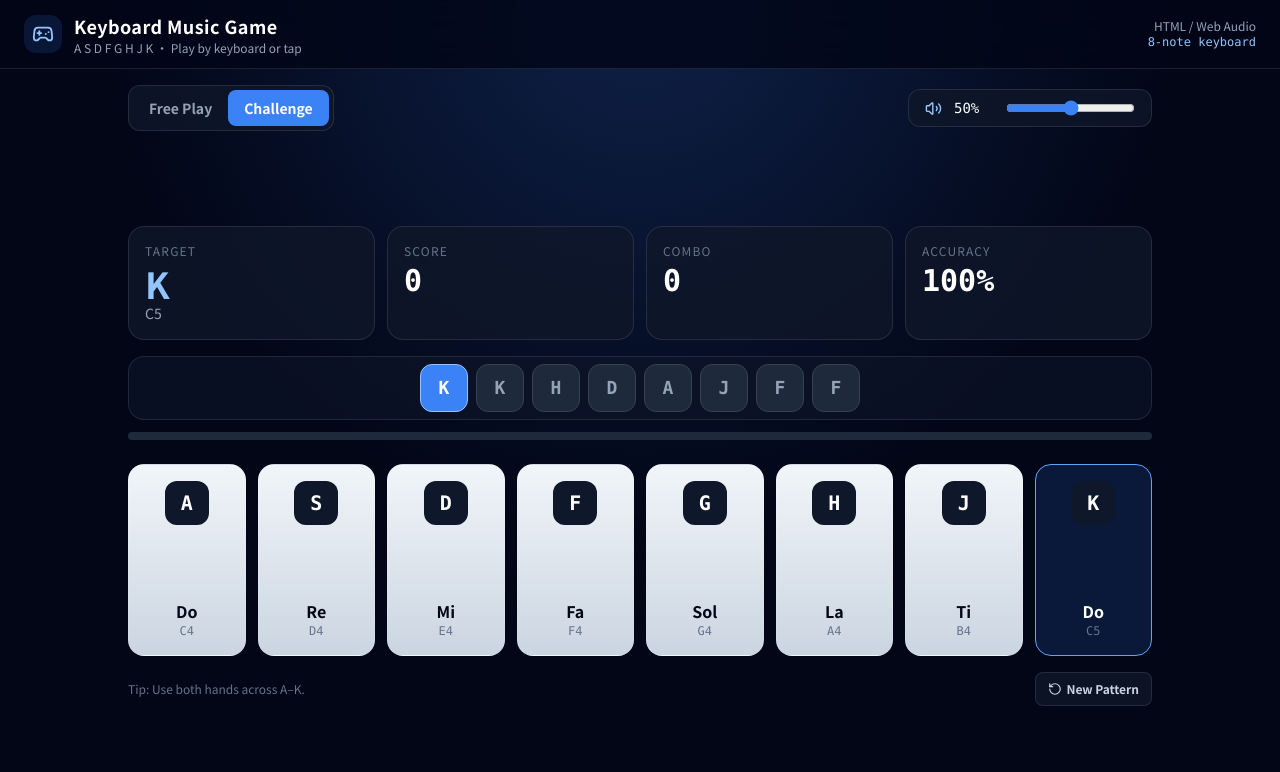
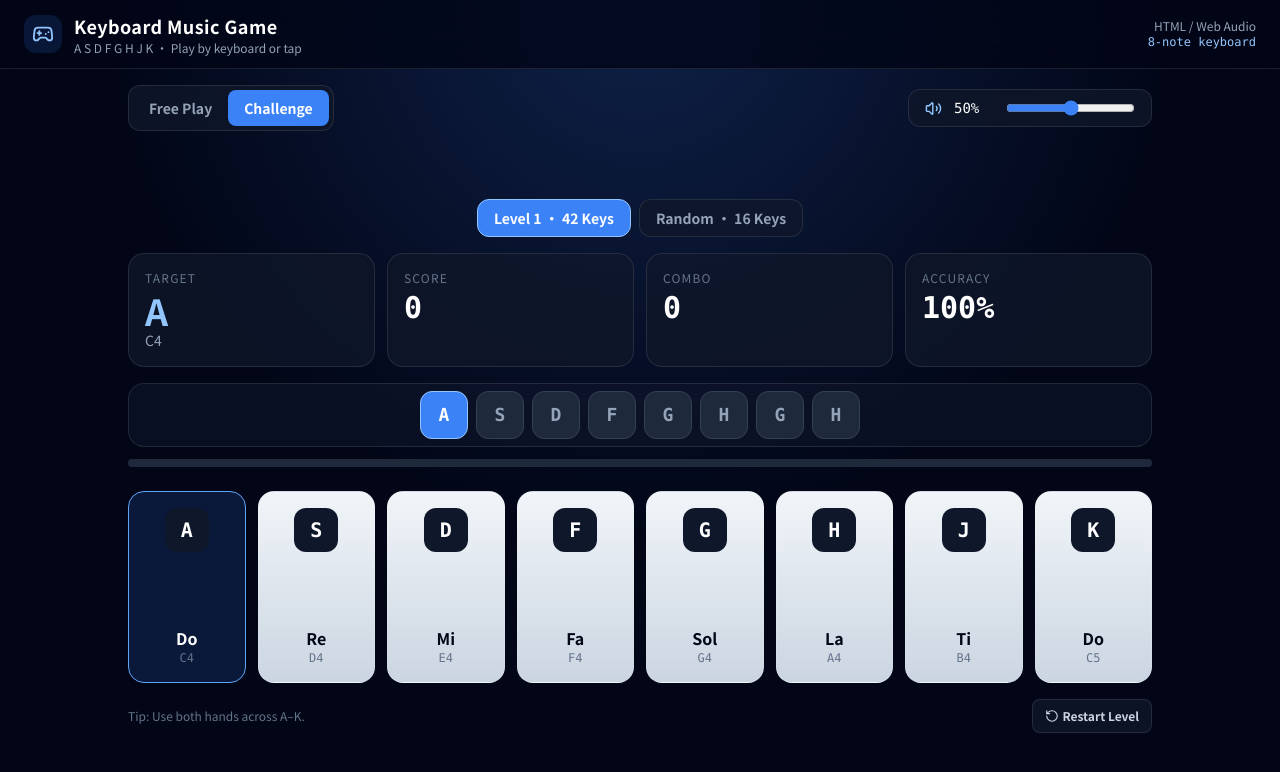
Before and after one commit to Yoko5566/Music-Practice, a React (Vite) app: page / in a window 1280 px wide. Both pictures are taken after a click on the button "Challenge". Shown: the top 772 px of the page. Built offline with nearby package versions, Linux system fonts and the light colour scheme.

Commit message:
feat: add Level 1 selector to Challenge mode

```diff
--- a/App.tsx
+++ b/App.tsx
@@ -1,8 +1,8 @@
 import React, { useCallback, useEffect, useMemo, useState } from 'react';
 import { Gamepad2, RotateCcw, Volume2 } from 'lucide-react';
-import { CHALLENGE_LENGTH, createChallenge, DEFAULT_VOLUME, KEYBOARD_NOTES } from './constants';
+import { CHALLENGE_LENGTH, createChallenge, createLevelOneChallenge, DEFAULT_VOLUME, KEYBOARD_NOTES } from './constants';
 import { audioService } from './services/audioService';
-import { GameMode, KeyboardNote } from './types';
+import { ChallengeType, GameMode, KeyboardNote } from './types';
 
 const keyMap = new Map(KEYBOARD_NOTES.map((note) => [note.key, note]));
 
@@ -10,7 +10,8 @@ export default function App() {
   const [mode, setMode] = useState<GameMode>('free');
   const [volume, setVolume] = useState(DEFAULT_VOLUME);
   const [activeKey, setActiveKey] = useState<string | null>(null);
-  const [sequence, setSequence] = useState<KeyboardNote[]>(() => createChallenge());
+  const [challengeType, setChallengeType] = useState<ChallengeType>('level1');
+  const [sequence, setSequence] = useState<KeyboardNote[]>(() => createLevelOneChallenge());
   const [currentIndex, setCurrentIndex] = useState(0);
   const [score, setScore] = useState(0);
   const [combo, setCombo] = useState(0);
@@ -62,14 +63,25 @@ export default function App() {
     [combo, currentTarget, flashKey, isComplete, mode],
   );
 
-  const resetChallenge = useCallback(() => {
-    setSequence(createChallenge(CHALLENGE_LENGTH));
-    setCurrentIndex(0);
-    setScore(0);
-    setCombo(0);
-    setAttempts(0);
-    setCorrectHits(0);
-  }, []);
+  const resetChallenge = useCallback(
+    (type: ChallengeType = challengeType) => {
+      setSequence(type === 'level1' ? createLevelOneChallenge() : createChallenge(CHALLENGE_LENGTH));
+      setCurrentIndex(0);
+      setScore(0);
+      setCombo(0);
+      setAttempts(0);
+      setCorrectHits(0);
+    },
+    [challengeType],
+  );
+
+  const selectChallenge = useCallback(
+    (type: ChallengeType) => {
+      setChallengeType(type);
+      resetChallenge(type);
+    },
+    [resetChallenge],
+  );
 
   const switchMode = useCallback(
     (nextMode: GameMode) => {
@@ -158,6 +170,33 @@ export default function App() {
         </section>
 
         <section className="mx-auto mt-4 flex min-h-0 w-full max-w-5xl flex-1 flex-col justify-center">
+          {mode === 'challenge' && (
+            <div className="mb-4 flex flex-wrap items-center justify-center gap-2">
+              <button
+                type="button"
+                onClick={() => selectChallenge('level1')}
+                className={`rounded-xl border px-4 py-2 text-sm font-bold transition ${
+                  challengeType === 'level1'
+                    ? 'border-blue-300 bg-blue-500 text-white'
+                    : 'border-white/10 bg-slate-900/80 text-slate-400 hover:text-white'
+                }`}
+              >
+                Level 1 · 42 Keys
+              </button>
+              <button
+                type="button"
+                onClick={() => selectChallenge('random')}
+                className={`rounded-xl border px-4 py-2 text-sm font-bold transition ${
+                  challengeType === 'random'
+                    ? 'border-blue-300 bg-blue-500 text-white'
+                    : 'border-white/10 bg-slate-900/80 text-slate-400 hover:text-white'
+                }`}
+              >
+                Random · 16 Keys
+              </button>
+            </div>
+          )}
+
           {mode === 'free' ? (
             <div className="mb-5 text-center">
               <div className="text-4xl font-black md:text-6xl">Free Play</div>
@@ -177,7 +216,7 @@ export default function App() {
                 className="mt-4 inline-flex items-center gap-2 rounded-xl bg-blue-500 px-5 py-3 font-bold text-white transition active:scale-95"
               >
                 <RotateCcw size={18} />
-                Play Again
+                {challengeType === 'level1' ? 'Retry Level 1' : 'Play Again'}
               </button>
             </div>
           ) : (
@@ -275,7 +314,7 @@ export default function App() {
                 className="inline-flex items-center gap-1 rounded-lg border border-white/10 bg-slate-900/80 px-3 py-2 font-semibold text-slate-300 hover:text-white"
               >
                 <RotateCcw size={14} />
-                New Pattern
+                {challengeType === 'level1' ? 'Restart Level' : 'New Pattern'}
               </button>
             )}
           </div>
```
